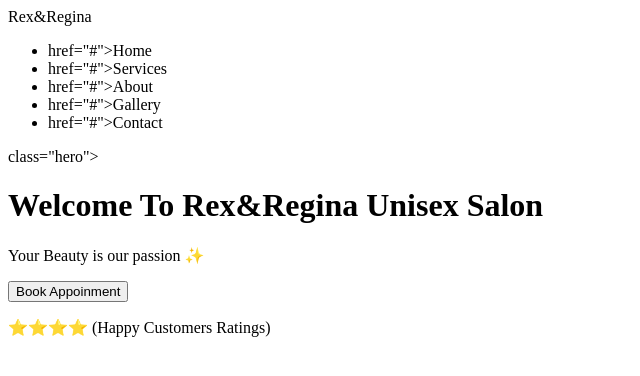
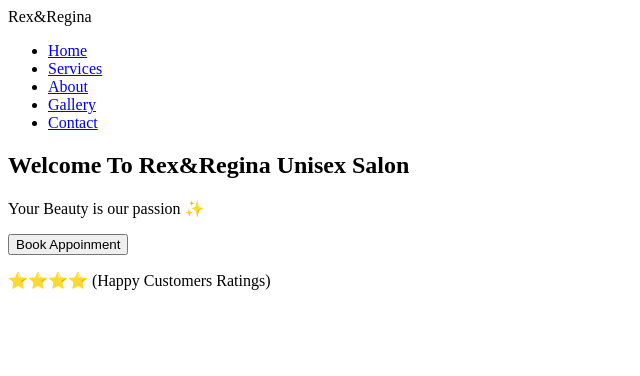
Before and after one commit to xXWolfXx2025/Rex-regina, a plain HTML site: page Index.html in a window 1280 px wide. Shown: the whole page, without its empty margins (0-640 px from the left). Drawn offline with Linux system fonts and the light colour scheme.

Commit message:
Update Index.html

```diff
--- a/Index.html
+++ b/Index.html
@@ -1,29 +1,31 @@
-<!DOCTYP html>
+<!DOCTYPE html>
 <html lang="en">
   <head>
-    <meta cherset="UTF-8">
-    <meta name="viewport" content="width=device-width, initial-scale=1.0">
+    <meta charset="UTF-8">
     <title>Rex&Regina Unisex Salon</title>
+  </head>
 
   <body>
     <header>
       <nav>
         <div class="logo">Rex&Regina</div>
         <ul>
-          <li><a> href="#">Home</a></li>
-          <li><a> href="#">Services</a></li>
-          <li><a> href="#">About</a></li>
-          <li><a> href="#">Gallery</a></li>
-          <li><a> href="#">Contact</a></li>
+          <li><a href="#">Home</a></li>
+          <li><a href="#">Services</a></li>
+          <li><a href="#">About</a></li>
+          <li><a href="#">Gallery</a></li>
+          <li><a href="#">Contact</a></li>
         </ul>
       </nav>
+    </header>
 
       <!-- Hero Section -->
-      <header>class="hero">
+      <section class="hero">
         <h1>Welcome To Rex&Regina Unisex Salon</h1>
         <p>Your Beauty is our passion ✨</p>
         <button>Book Appoinment</button>
         <p>⭐️⭐️⭐️⭐️ (Happy Customers Ratings)</p>
-      </header>
+      </section>
 
   </body>
+</html>
```
